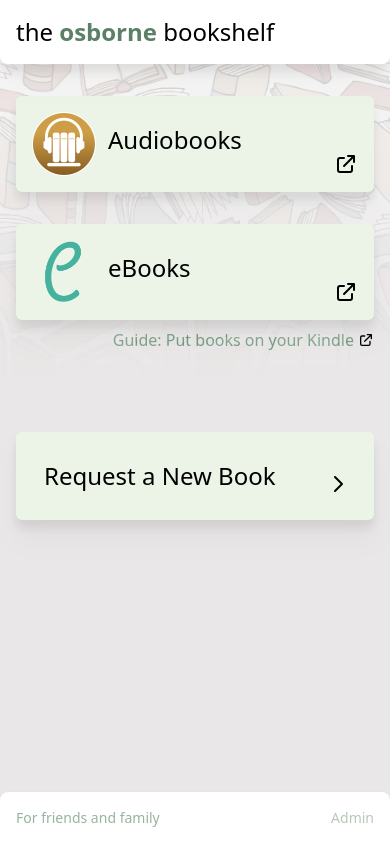
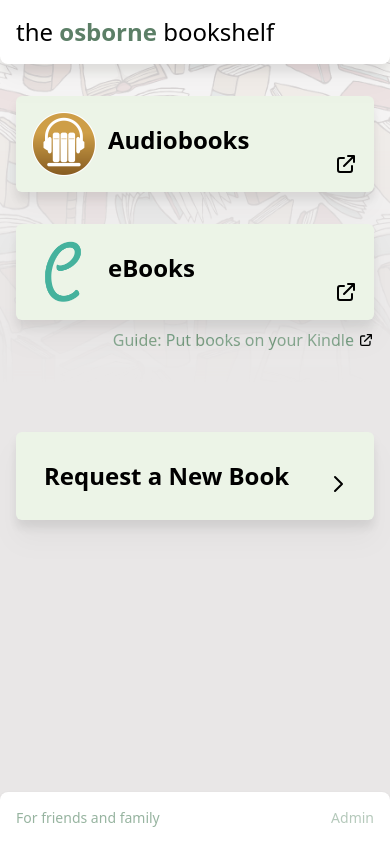
Before and after one commit to samosbor/bookshelfhome, a Next.js app: page / in a window 390 px wide. Built offline with nearby package versions, Linux system fonts and the light colour scheme; no server answers; the database is empty.

Commit message:
wetdnesdaty

```diff
--- a/components/bookRequestForm.tsx
+++ b/components/bookRequestForm.tsx
@@ -56,7 +56,7 @@ export default function bookRequestForm() {
         className="mb-8 flex rounded-md bg-secondary p-4 drop-shadow-xl md:mb-0 md:hidden"
       >
         <div className="flex p-3">
-          <span className="text-2xl">Request a New Book </span>
+          <span className="text-2xl font-semibold">Request a New Book </span>
         </div>
         <div className={getRequestDropArrowClass()}>
           <svg
--- a/pages/index.tsx
+++ b/pages/index.tsx
@@ -10,7 +10,7 @@ const Home: NextPage = (props) => {
       <div className="md:grid md:grid-cols-3">
         {/* <!-- left column --> */}
         <div className="col-span-1">
-          <div className="sm:max-w-sm p-4">
+          <div className="p-4 sm:max-w-sm">
             <a href="https://audio.theosbornebookshelf.com/">
               <div className="m-0 flex rounded-md bg-secondary p-4 drop-shadow-xl">
                 <div className="flex-no-shrink">
@@ -22,7 +22,7 @@ const Home: NextPage = (props) => {
                   />
                 </div>
                 <div className="p-3">
-                  <span className="text-2xl">Audiobooks</span>
+                  <span className="text-2xl font-semibold">Audiobooks</span>
                 </div>
                 <div className="ml-auto place-self-end">
                   <svg
@@ -44,7 +44,7 @@ const Home: NextPage = (props) => {
             </a>
           </div>
 
-          <div className="sm:max-w-sm p-4">
+          <div className="p-4 sm:max-w-sm">
             <a href="https://books.theosbornebookshelf.com/">
               <div className="m-0 flex rounded-md bg-secondary p-4 drop-shadow-xl">
                 <div className="flex-no-shrink">
@@ -56,7 +56,7 @@ const Home: NextPage = (props) => {
                   />
                 </div>
                 <div className="p-3">
-                  <span className="text-2xl">eBooks</span>
+                  <span className="text-2xl font-semibold">eBooks</span>
                 </div>
                 <div className="ml-auto place-self-end">
                   <svg
@@ -109,11 +109,12 @@ const Home: NextPage = (props) => {
             </div>
           </div>
         </div>
-
       </div>
       <footer className="sticky top-[100vh] flex items-center justify-between rounded-t-lg bg-white p-4 shadow md:p-6">
-        <span className="text-sm text-primary-200">For friends and family</span>
-        <span className="text-sm text-primary-100 font-extralight">
+        <span className="text-sm text-primary-200">
+          <a href="https://youtu.be/du-TY1GUFGk">For friends and family</a>
+        </span>
+        <span className="text-sm font-extralight text-primary-100">
           <a href="http://bookshelfadmin.jk">Admin</a>
         </span>
       </footer>
```
